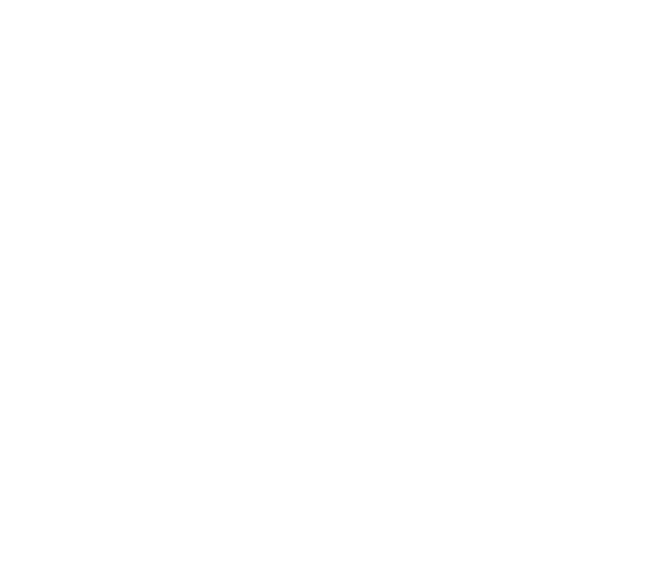
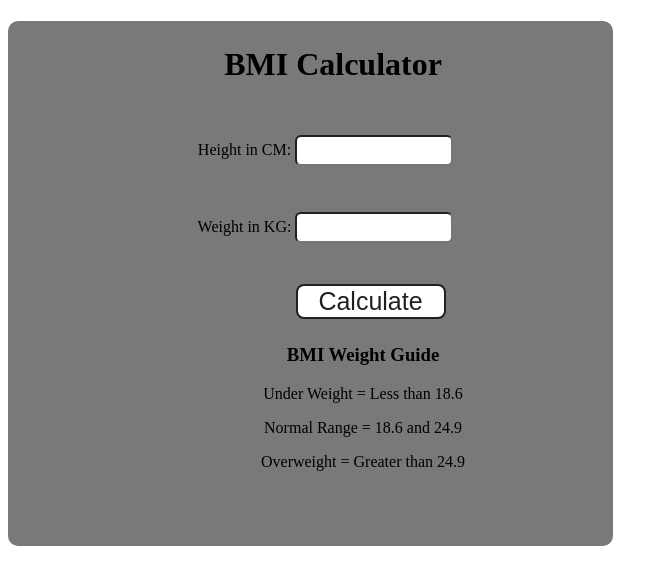
Before and after one commit to MitulPatil/JavaScript, a plain HTML site: page 07_Projects/Project-2/index.html in a window 1280 px wide. Shown: the whole page, without its empty margins (0-668 px from the left). Drawn offline with Linux system fonts and the light colour scheme.

Commit message:
BMI claculator

```diff
--- a/07_Projects/Project-2/index.html
+++ b/07_Projects/Project-2/index.html
@@ -7,6 +7,21 @@
     <title>Document</title>
 </head>
 <body>
-
+    <div class="container">
+        <h1>BMI Calculator</h1>
+        <form action="">
+            <p><label for="">Height in CM: </label><input type="text" id="height"></p>
+            <p><label for="">Weight in KG: </label><input type="text" id="weight"></p>
+            <button>Calculate</button>
+            <div id="results"></div>
+            <div id="weight-guide">
+                <h3>BMI Weight Guide</h3>
+                <p>Under Weight = Less than 18.6</p>
+                <p>Normal Range = 18.6 and 24.9</p>
+                <p>Overweight = Greater than 24.9</p>
+            </div>
+        </form>
+    </div>
 </body>
+<script src="./script.js"></script>
 </html>
--- /dev/null
+++ b/07_Projects/Project-2/script.js
@@ -0,0 +1,25 @@
+const form = document.querySelector('form')
+
+form.addEventListener('submit', function (e){
+    e.preventDefault();
+
+    const height = parseInt(document.querySelector('#height').value);
+    const weight = parseInt(document.querySelector('#weight').value);
+    const results = document.querySelector('#results');
+
+    if(height == '' || height < 0 || isNaN(height)){
+        results.innerHTML= `Please give a valid height ${height}`;
+    }else if(weight == '' || weight < 0 || isNaN(weight)){
+        results.innerHTML= `Please give a valid weight ${weight}`;
+    }else{
+        const bmi = (weight / ((height*height) / 10000)).toFixed(2);
+        // show the result
+        if(bmi < 18.6){
+            results.innerHTML = `<span>${bmi} Under Weight</span>`;
+        }else if(bmi < 24.9 && bmi > 18.6){
+            results.innerHTML = `<span>${bmi} Normal Range</span>`;
+        }else if(bmi > 24.9){
+            results.innerHTML = `<span>${bmi} Overweight</span>`;
+        }
+    }
+});
--- a/07_Projects/Project-2/style.css
+++ b/07_Projects/Project-2/style.css
@@ -0,0 +1,50 @@
+html{
+    margin: 0;
+}
+.container {
+    width: 575px;
+    height: 525px;
+    border-radius: 10px;
+    background-color: #797978;
+    padding-left: 30px;
+    text-align: center;
+}
+#height,
+#weight {
+    width: 150px;
+    height: 25px;
+    margin-top: 30px;
+    border-radius: 6px;
+}
+
+#weight-guide {
+    margin-left: 75px;
+    margin-top: 25px;
+}
+
+#results {
+    font-size: 35px;
+    margin-left: 90px;
+    margin-top: 20px;
+    color: rgb(241, 241, 241);
+}
+
+button {
+    width: 150px;
+    height: 35px;
+    margin-left: 90px;
+    margin-top: 25px;
+    background-color: #fff;
+    padding: 1px 10px;
+    border-radius: 8px;
+    color: #212121;
+    text-decoration: none;
+    border: 2px solid #212121;
+    align-items: center;
+    font-size: 25px;
+}
+
+h1 {
+    padding-left: 15px;
+    padding-top: 25px;
+}
```
